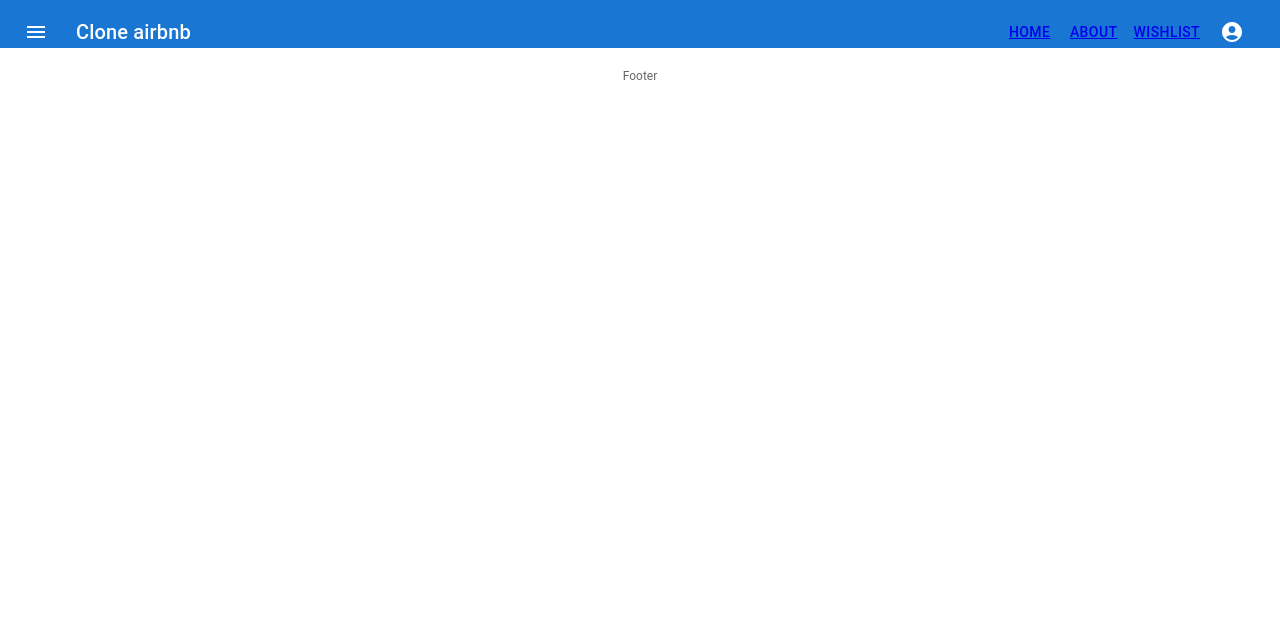
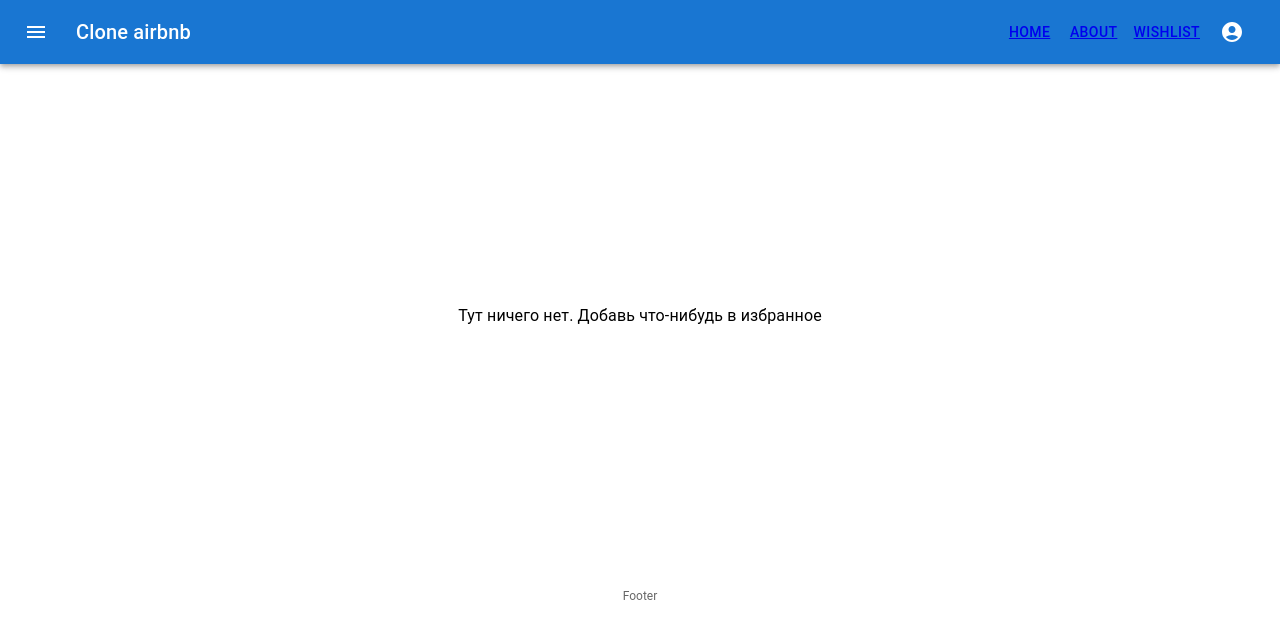
Before and after one commit to vasilievanton/airbnb-clone, a React (Create React App) app: page /wishlist in a window 1280 px wide. Shown: the top 638 px of the page. Built offline with nearby package versions, Linux system fonts and the light colour scheme.

Commit message:
added conten about

```diff
--- a/src/components/pages/AboutPage.jsx
+++ b/src/components/pages/AboutPage.jsx
@@ -1,10 +1,11 @@
+import { Box, Typography } from '@mui/material';
 import React from 'react';
 
 const AboutPage = () => {
     return (
-        <div>
-
-        </div>
+        <Box sx={{ display: 'flex', justifyContent: 'center' }}>
+          <Typography sx={{ mt: 30, mb: 30 }}>Вот такой вот эбаут</Typography>
+        </Box>
     );
 };
 
--- a/src/components/pages/WishlistPage.jsx
+++ b/src/components/pages/WishlistPage.jsx
@@ -1,23 +1,27 @@
-import { Grid } from '@mui/material';
-import { Container } from '@mui/system';
+import { Grid, Typography } from '@mui/material';
+import { Box, Container } from '@mui/system';
 import React from 'react';
 import { useSelector } from 'react-redux';
 import MyCard from '../MyCard';
 
-
 const WishlistPage = () => {
   const items = useSelector((state) => state.wishlist.items);
 
-    return (
-        <Container>
-
+  return (
+    <Container>
+      {items.length ? (
         <Grid container spacing={2} direction="row" justifyContent="flex-start" alignItems="stretch">
           {items.map((img) => (
             <MyCard img={img} key={img.id} />
           ))}
         </Grid>
-        </Container>
-    );
+      ) : (
+        <Box sx={{ display: 'flex', justifyContent: 'center' }}>
+          <Typography sx={{ mt: 30, mb: 30 }}>Тут ничего нет. Добавь что-нибудь в избранное</Typography>
+        </Box>
+      )}
+    </Container>
+  );
 };
 
 export default WishlistPage;
```
